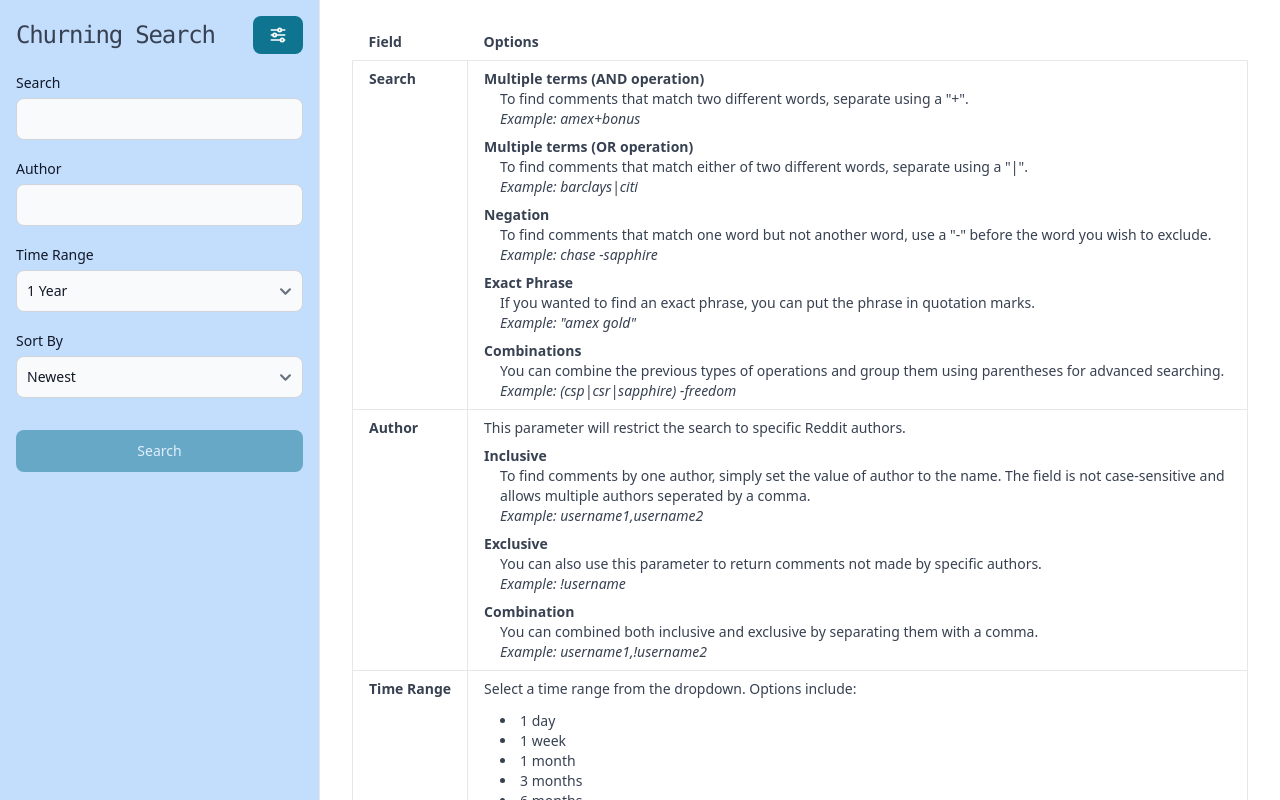
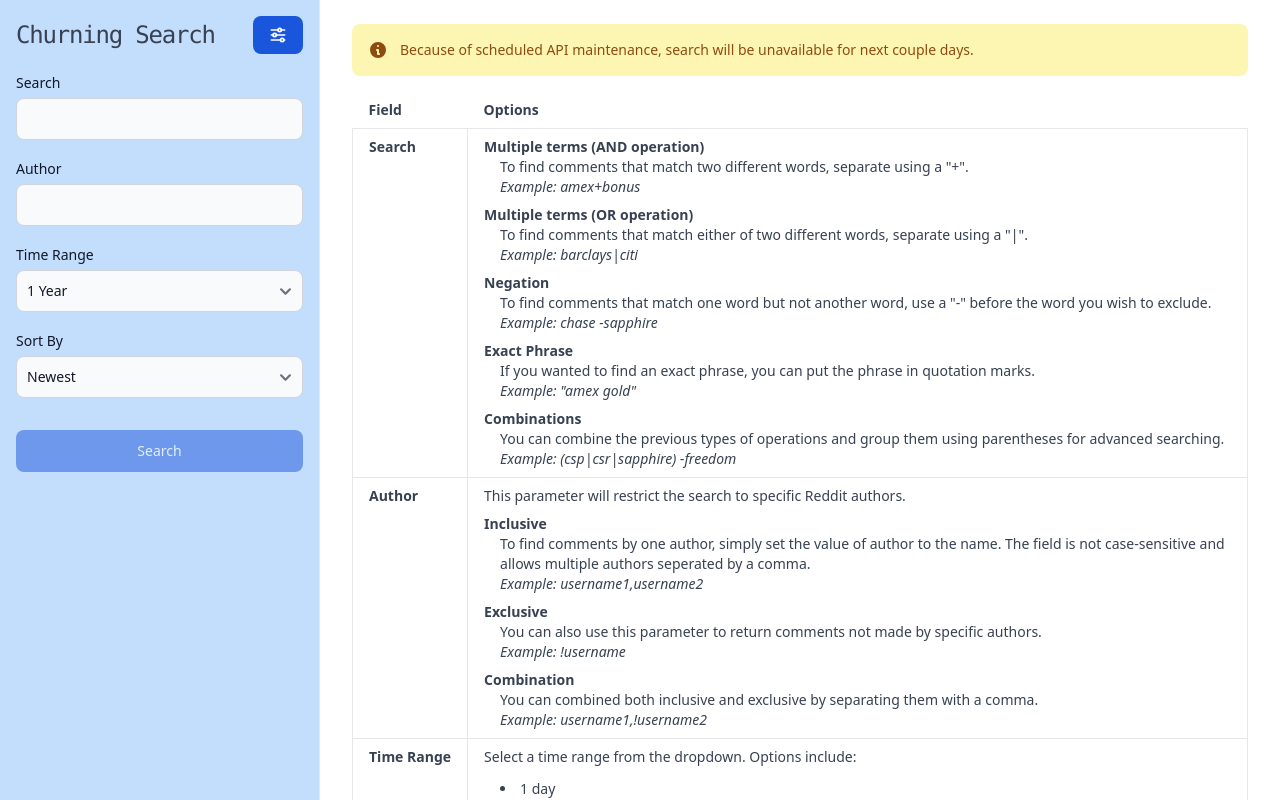
Before and after one commit to garettg/churning.io, a Next.js app: page / in a window 1280 px wide. Built offline with nearby package versions, Linux system fonts and the light colour scheme; what @rvxlab/tailwind-plugin-ios-full-height would draw is missing.

Commit message:
Add announce component, update dependencies, fix color changes from flowbite.

```diff
--- a/app.config.js
+++ b/app.config.js
@@ -17,4 +17,9 @@ export const Config = {
     enableGaEvents: true, // enable google analytics
     enableCustomEvents: true, // enable the usage of custom event to Woopra
     disableSearch: false, // turns off the UI in downtimes
+    announce: {
+        enable: true,
+        color: "warning", // info, failure, warning, success
+        message: "Because of scheduled API maintenance, search will be unavailable for next couple days."
+    }
 }
--- /dev/null
+++ b/src/components/Announce.js
@@ -0,0 +1,22 @@
+import React from 'react';
+import {Config} from "../../app.config";
+import {Alert} from "flowbite-react";
+import { HiInformationCircle } from 'react-icons/hi';
+
+const Announce = () => {
+    const announce = Config.announce
+    if (announce.enable) {
+        return (
+            <Alert
+                color={announce.color}
+                icon={HiInformationCircle}
+                className="mb-4">
+                {announce.message}
+            </Alert>
+        )
+    } else {
+        return null;
+    }
+}
+
+export default Announce;
--- a/src/components/Help.js
+++ b/src/components/Help.js
@@ -2,7 +2,6 @@ import React from 'react';
 
 const Help = () => {
     return (
-        <div className="md:pt-6 px-4 md:px-6 lg:px-8 pb-6 w-full">
         <table className="table-auto text-sm mx-auto">
             <thead>
                 <tr>
@@ -92,7 +91,6 @@ const Help = () => {
                 </tr>
             </tbody>
         </table>
-        </div>
     )
 }
 
--- a/src/components/Options.js
+++ b/src/components/Options.js
@@ -52,6 +52,7 @@ const Options = () => {
 
     const optionsList = optionAvailable.map((option, index) => (
         <ToggleSwitch
+            color="blue"
             key={index}
             id={option.id}
             name={option.name}
@@ -64,6 +65,7 @@ const Options = () => {
     return (
         <>
             <Button
+                color="blue"
                 size="sm"
                 title={`${Config.appName} Options`}
                 aria-label={`${Config.appName} Options`}
@@ -88,6 +90,7 @@ const Options = () => {
                 </Modal.Body>
                 <Modal.Footer>
                     <Button
+                        color="blue"
                         aria-label="Close"
                         onClick={handleClose}
                         fullSized>
--- a/src/components/Reset.js
+++ b/src/components/Reset.js
@@ -11,6 +11,7 @@ const Reset = () => {
 
     return (
         <Button
+            color="blue"
             size="xs"
             aria-label="Reset Search"
             title="Reset Search"
--- a/src/components/Results.js
+++ b/src/components/Results.js
@@ -16,6 +16,7 @@ import Reset from "./Reset";
 import Share from "./Share";
 import Error from "./Error";
 import Suggestion from "./Suggestion";
+import Announce from "./Announce";
 
 const ResultItem = (props) => {
     const {
@@ -181,7 +182,13 @@ const Results = () => {
     }
 
     if (!searched) {
-        return <Help />;
+        return (
+            <div className="md:pt-6 px-4 md:px-6 lg:px-8 pb-6 w-full">
+                <Announce />
+                <Help />
+            </div>
+
+        );
     } else {
         let resultsContent;
 
--- a/src/components/SearchForm.js
+++ b/src/components/SearchForm.js
@@ -121,6 +121,7 @@ const SearchForm = () => {
             </div>
             <div className="mt-4">
                 <Button
+                    color="blue"
                     disabled={searchButtonDisabled}
                     aria-disabled={searchButtonDisabled}
                     aria-label="Search"
--- a/src/components/Share.js
+++ b/src/components/Share.js
@@ -71,6 +71,7 @@ const Share = () => {
                 text={shareUrl}
                 onCopy={onSuccess}>
                 <Button
+                    color="blue"
                     size="xs"
                     aria-label="Share Search Results"
                     title="Share Search Results">
--- a/src/utils/Constants.js
+++ b/src/utils/Constants.js
@@ -109,7 +109,17 @@ export const FlowbiteTheme = {
     },
     button: {
         color: {
-            teal: 'text-white bg-teal-700 border border-transparent hover:bg-teal-800 focus:ring-4 focus:ring-teal-300 disabled:hover:bg-teal-700 dark:bg-teal-600 dark:hover:bg-teal-700 dark:focus:ring-teal-800 dark:disabled:hover:bg-teal-600'
+            teal: 'text-white bg-teal-700 border border-transparent hover:bg-teal-800 focus:ring-4 focus:ring-teal-300 disabled:hover:bg-teal-700 dark:bg-teal-600 dark:hover:bg-teal-700 dark:focus:ring-teal-800 dark:disabled:hover:bg-teal-600',
+            blue: 'text-white bg-blue-700 border border-transparent hover:bg-blue-800 focus:ring-4 focus:ring-blue-300 disabled:hover:bg-blue-700 dark:bg-blue-600 dark:hover:bg-blue-700 dark:focus:ring-blue-800 dark:disabled:hover:bg-blue-600'
+        }
+    },
+    toggleSwitch: {
+        toggle: {
+            checked: {
+                color: {
+                    blue: "bg-blue-700 border-blue-700"
+                }
+            }
         }
     }
 };
```
Also changed, not shown: package.json (+4 -4 lines), 1 other file (tests, documents, lock files or other folders). Lines whose indentation alone changed are shown as unchanged.
